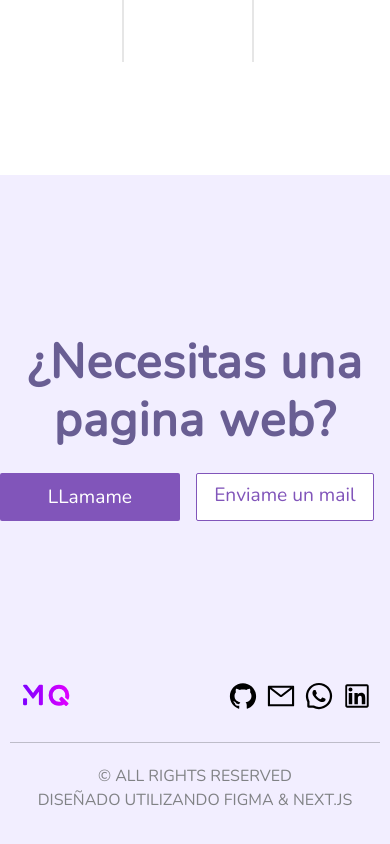
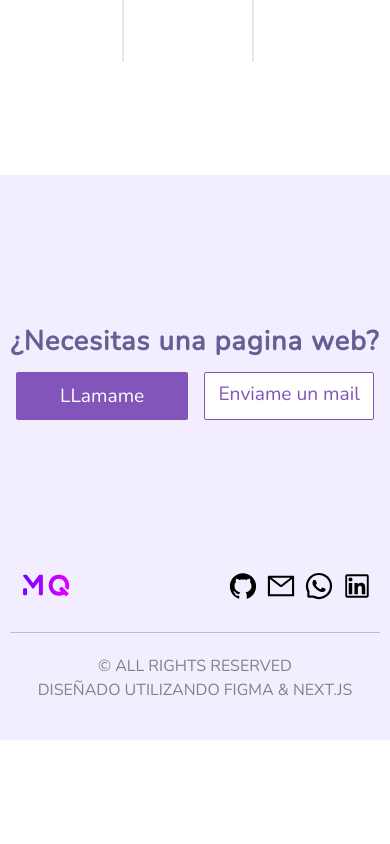
Before and after one commit to matias798/portfolio-nextjs, a Next.js app: page /Landing in a window 390 px wide. Shown: the part 2764-3608 px from the top of the page. After the commit the page ends 3504 px from the top, so only its background shows below. Built offline with nearby package versions, Linux system fonts and the light colour scheme.

Commit message:
Changed 🔁 heigth in mobile version

```diff
--- a/styles/Contact.module.css
+++ b/styles/Contact.module.css
@@ -5,7 +5,6 @@
     flex-direction: column;
     align-content: center;
     justify-content: center;
-
 }
 
 .ButtonText {
@@ -166,3 +165,17 @@
 .Hr {
     border: 4px solid 000000;
 }
+
+@media screen and (max-width: 768px) {
+
+    .Bg {
+        height: 47vh;
+    }
+
+    .Title {
+        font-size: 1.7rem;
+    }
+    .Button{
+        margin-left: 1em;
+    }
+}
```
